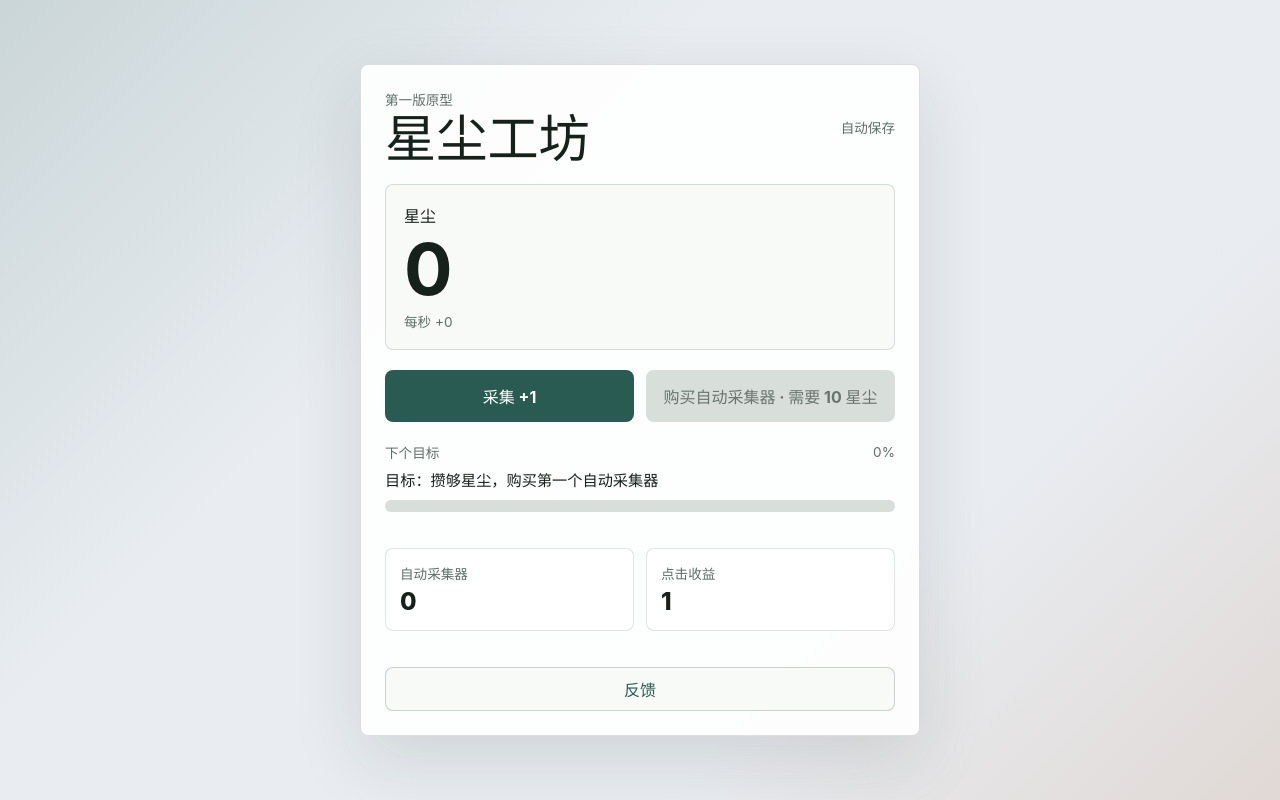
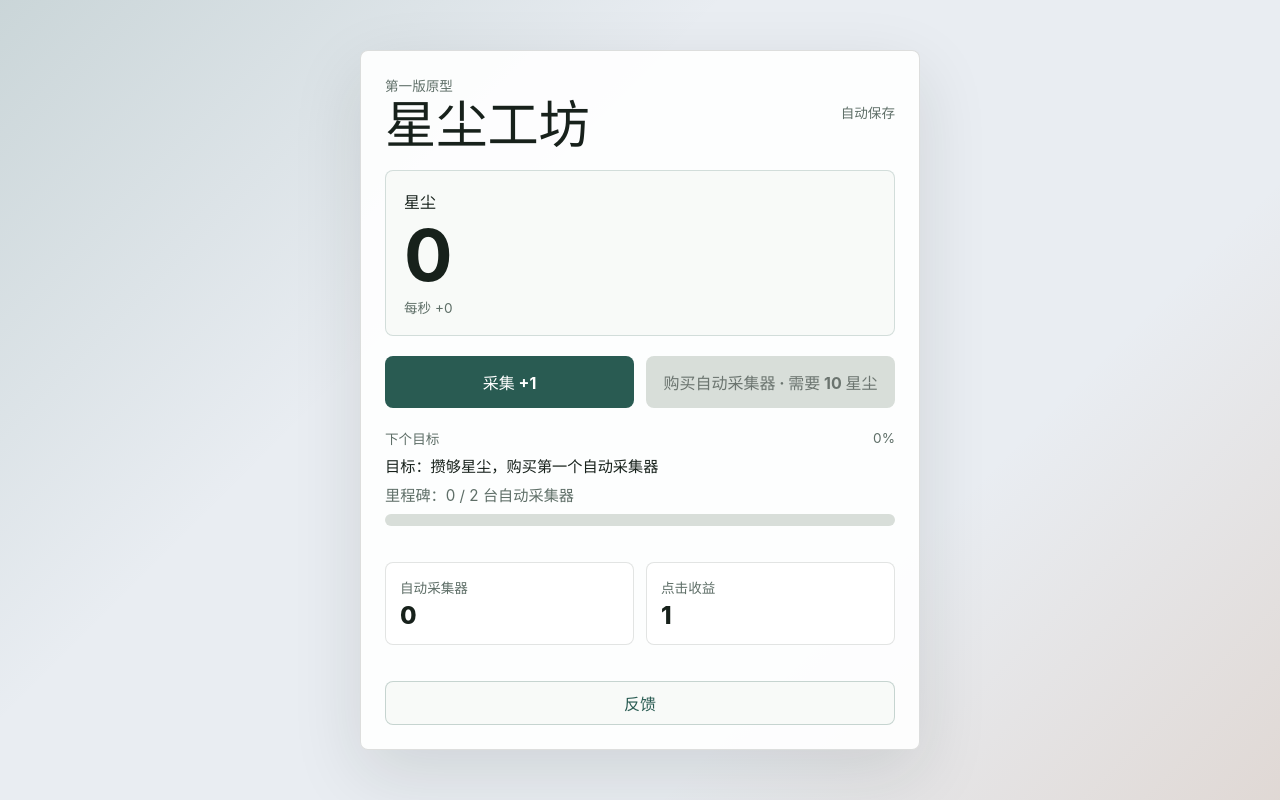
Before and after one commit to Jassy930/codex-game-operator-v7, a React (Vite) app: page / in a window 1280 px wide. Built offline with nearby package versions, Linux system fonts and the light colour scheme.

Commit message:
feat: show early auto collector milestone

```diff
--- a/src/App.tsx
+++ b/src/App.tsx
@@ -33,6 +33,7 @@ export function App() {
   const progressToUpgrade = useMemo(() => {
     return Math.min(100, (state.dust / state.nextAutoCollectorCost) * 100);
   }, [state.dust, state.nextAutoCollectorCost]);
+  const milestoneProgress = Math.min(state.autoCollectors, 2);
   const feedbackUrl = useMemo(() => createFeedbackIssueUrl(), []);
 
   function handleFeedbackClick() {
@@ -77,6 +78,9 @@ export function App() {
             <span>{Math.floor(progressToUpgrade)}%</span>
           </div>
           <p className="goal-hint">目标：攒够星尘，购买第一个自动采集器</p>
+          <p className="milestone-hint">
+            里程碑：{milestoneProgress} / 2 台自动采集器
+          </p>
           <div className="progress-track" aria-hidden="true">
             <div style={{ width: `${progressToUpgrade}%` }} />
           </div>
--- a/src/styles.css
+++ b/src/styles.css
@@ -121,11 +121,16 @@ h1 {
   gap: 8px;
 }
 
-.goal-hint {
+.goal-hint,
+.milestone-hint {
   margin: 0;
   color: #17211b;
   font-size: 0.95rem;
   line-height: 1.4;
+}
+
+.milestone-hint {
+  color: #5f6f68;
 }
 
 .progress-track {
```
Also changed, not shown: 5 other files (tests, documents, lock files or other folders).
